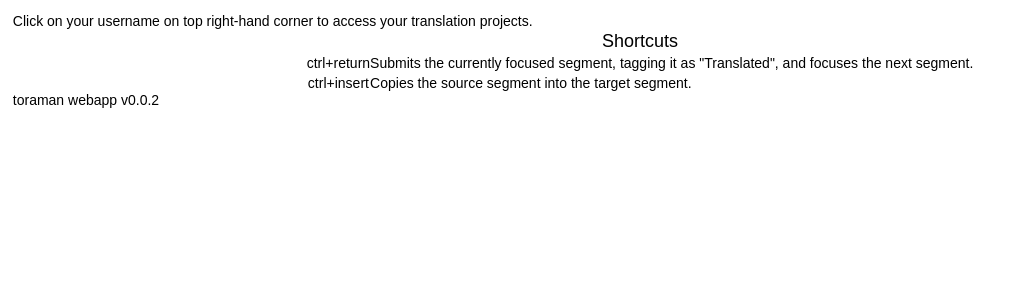
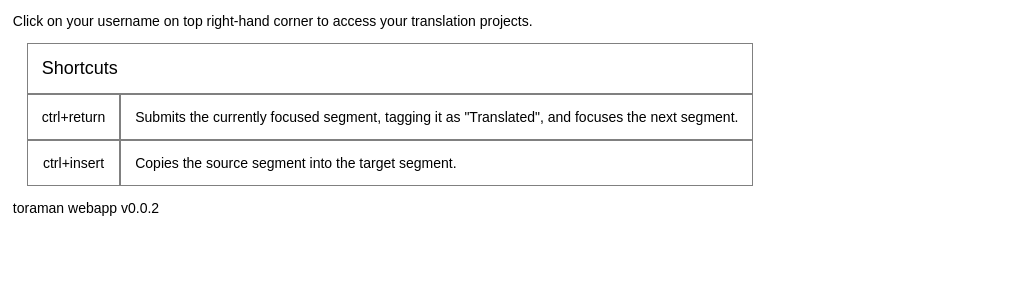
Before and after one commit to toramanPRO/toraman_webapp, a Django app: page / in a window 1280 px wide. Shown: the part 35-335 px from the top of the page, without its empty margins (0-1023 px from the left). Run offline with Django 3.2, Linux system fonts and the light colour scheme.

Commit message:
styling added for table#shortcuts on homepage.html

```diff
--- a/www/static/www/main.css
+++ b/www/static/www/main.css
@@ -144,6 +144,24 @@ table {
     margin: 0 auto;
 }
 
+table#shortcuts {
+    display: block;
+    margin: 14px;
+}
+
+table#shortcuts td, table#shortcuts th {
+    border: 1px solid gray;
+    padding: 14px;
+}
+
+table#shortcuts th {
+    text-align: center;
+}
+
+table#shortcuts th#title {
+    text-align: left;
+}
+
 table h2 {
     margin-bottom: 3.5px;
 }
```
